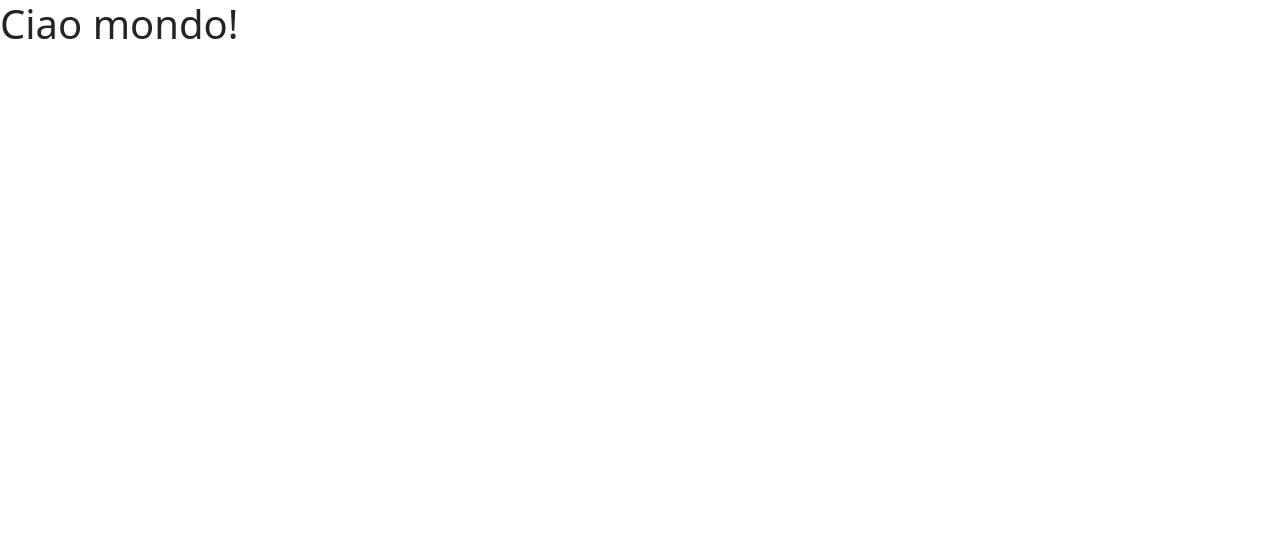
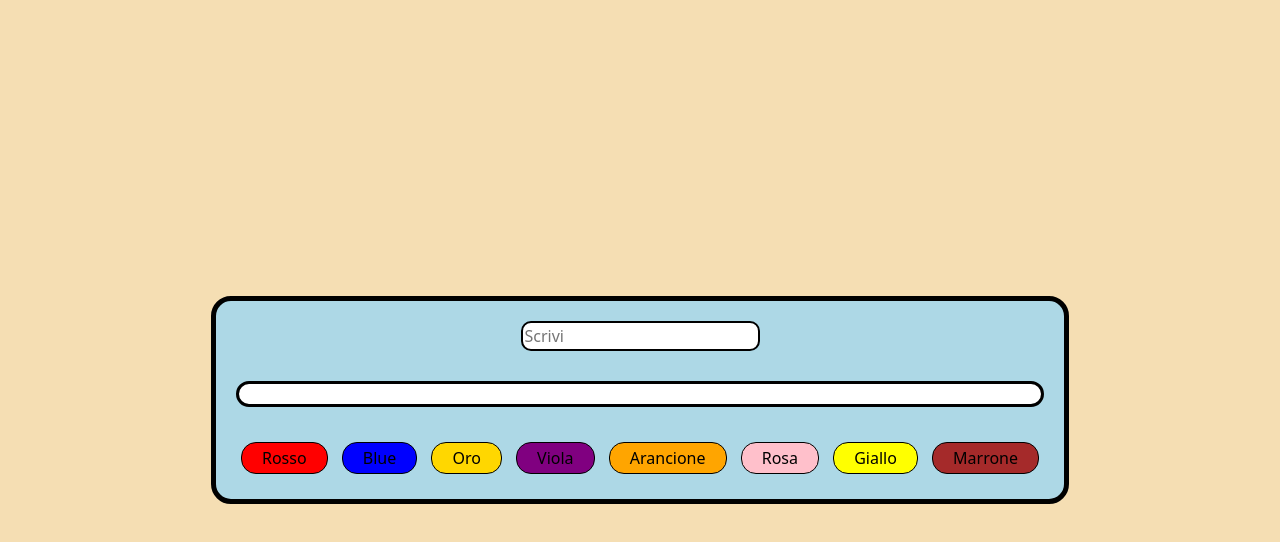
Before and after one commit to mdeias/vue-hello, a plain HTML site: page index.html in a window 1280 px wide. Drawn offline with nearby package versions, Linux system fonts and the light colour scheme.

Commit message:
input e scelta colore

```diff
--- a/css/style.css
+++ b/css/style.css
@@ -0,0 +1,119 @@
+.contenitore{
+    width: 100vw;
+    height: 100vh;
+    display: flex;
+    justify-content: center;
+    align-items: center;
+    background-color:wheat;
+}
+
+#app{
+    text-align: center;
+    background-color: lightblue;
+    padding: 20px;
+    border: 5px solid black;
+    border-radius: 20px;
+}
+
+input{
+    border: 2px solid black;
+    border-radius: 10px;
+}
+
+button{
+    padding: 3px 20px;
+    border: 1px solid black;
+    border-radius: 15px;
+    margin: 5px;
+    color:black;
+    transition: 3s;
+}
+
+button:hover{
+    color: #fff;
+    box-shadow: 3px 4px 3px black;
+    transform: scale(1.2);
+}
+
+button:active{
+
+    transform: scale(0.7);
+}
+
+h1{
+    max-width: 900px;
+    margin: 30px 0px;
+    padding: 10px 0px;
+    background-color: #fff;
+    border: 3px solid black;
+    border-radius: 15px;
+    overflow: scroll;
+}
+
+.blu{
+    color: blue;
+}
+
+.rosso{
+    color: red;
+}
+
+.giallo{
+    color: yellow;
+}
+
+.nero{
+    color: black;
+}
+
+.rosa{
+    color:pink;
+}
+
+.viola{
+    color:purple;
+}
+
+.arancione{
+    color:orange;
+}
+
+.marrone{
+    color:brown;
+}
+
+.oro{
+    color:gold;
+}
+
+.bg-pink{
+    background-color: pink;
+}
+
+.bg-brown{
+    background-color: brown;
+}
+
+.bg-gold{
+    background-color: gold;
+}
+
+.bg-orange{
+    background-color:orange;
+}
+
+.bg-red{
+    background-color:red;
+}
+
+.bg-blue{
+    background-color:blue;
+}
+
+.bg-purple{
+    background-color:purple;
+}
+
+.bg-yellow{
+    background-color:yellow;
+}
--- a/index.html
+++ b/index.html
@@ -12,11 +12,24 @@
     <title>Vue</title>
 </head>
 <body>
+    <div class="contenitore">
 
-    <div id="app">
-        <h1> {{messaggio}} </h1>
+        <div id="app">
+            <input v-model="messaggio" type="text" placeholder="Scrivi">
+
+            <h1 :class="miaClasse"> {{messaggio}} </h1>
+
+            <button @click="coloraClasse('rosso')" class="bg-red">Rosso</button>
+            <button @click="coloraClasse('blu')" class="bg-blue">Blue</button>
+            <button @click="coloraClasse('oro')" class="bg-gold">Oro</button>
+            <button @click="coloraClasse('viola')" class="bg-purple">Viola</button>
+            <button @click="coloraClasse('arancione')" class="bg-orange">Arancione</button>
+            <button @click="coloraClasse('rosa')" class="bg-pink">Rosa</button>
+            <button @click="coloraClasse('giallo')" class="bg-yellow">Giallo</button>
+            <button @click="coloraClasse('marrone')" class="bg-brown">Marrone</button>
+        </div>
+
     </div>
-
     <script src="https://cdn.jsdelivr.net/npm/vue@2/dist/vue.js"></script>
     <script src="js/script.js"></script>
 </body>
--- a/js/script.js
+++ b/js/script.js
@@ -1,7 +1,16 @@
 
 const app = new Vue({
     el: "#app",
+
     data: {
-        messaggio: "Ciao mondo!"
+        messaggio: "",
+        miaClasse: ''
+    },
+
+    methods:{
+        coloraClasse(classe){
+            this.miaClasse = classe;
+        }
     }
+
 })
```
